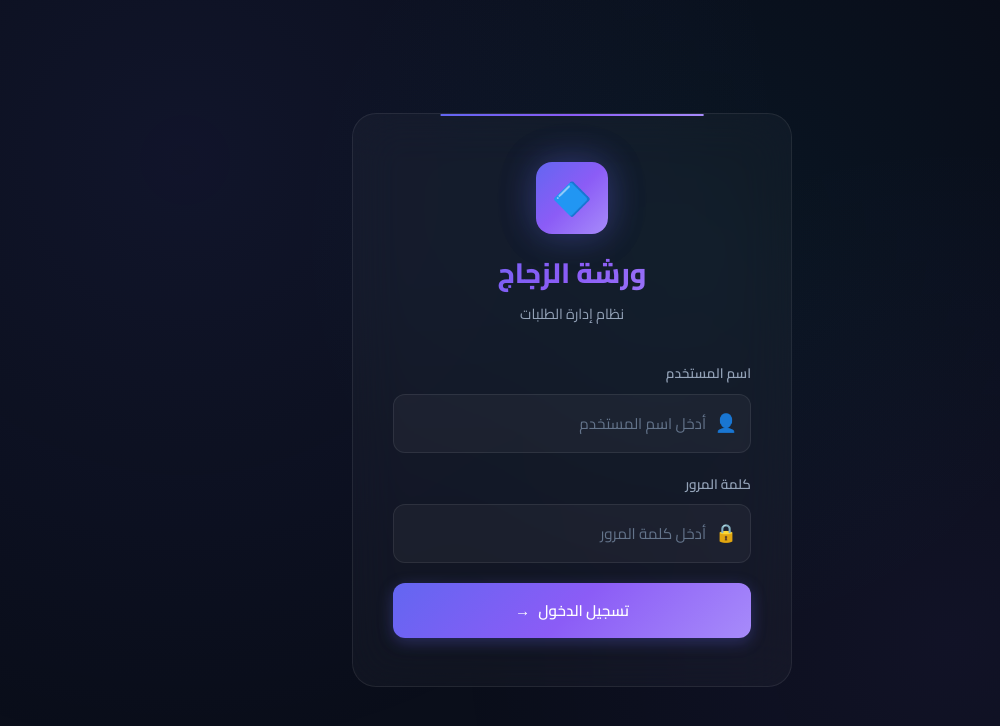
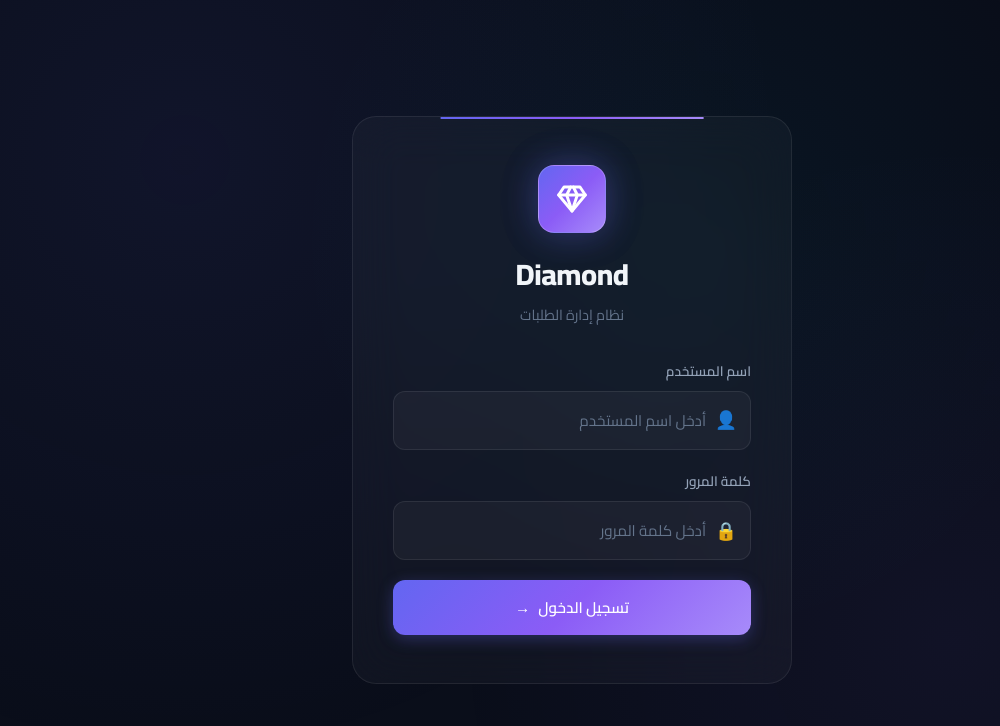
Before and after one commit to ahmedamr3000/Diamond-Front, an Angular app: page /login in a window 1280 px wide. Shown: the top 726 px of the page, without its empty margins (65-1065 px from the left). Built offline with nearby package versions, Linux system fonts and the light colour scheme.

Commit message:
fix: make login page logo identical to navbar brand icon

```diff
--- a/src/app/pages/login/login.component.html
+++ b/src/app/pages/login/login.component.html
@@ -2,8 +2,23 @@
   <div class="login-container">
     <div class="login-card">
       <div class="login-logo">
-        <div class="logo-icon">🔷</div>
-        <h1>ورشة الزجاج</h1>
+        <div class="brand-icon">
+          <svg
+            width="32"
+            height="32"
+            viewBox="0 0 24 24"
+            fill="none"
+            stroke="#ffffff"
+            stroke-width="2.2"
+            stroke-linecap="round"
+            stroke-linejoin="round"
+          >
+            <path d="M6 3h12l4 6-10 12L2 9z" />
+            <path d="M11 3 8 9l4 12 4-12-3-6" />
+            <path d="M2 9h20" />
+          </svg>
+        </div>
+        <h1>Diamond</h1>
         <p>نظام إدارة الطلبات</p>
       </div>
 
--- a/src/app/pages/order-detail/order-detail.component.html
+++ b/src/app/pages/order-detail/order-detail.component.html
@@ -54,6 +54,12 @@
         class="order-status-badge {{ getBadgeClass() }}"
         style="font-size: 0.9rem; padding: 8px 20px;"
       >{{ getStatusLabel() }}</span>
+      <button
+        class="btn-edit-order"
+        *ngIf="auth.canCreateOrder()"
+        (click)="openEditModal()"
+        title="تعديل اسم العميل وتفاصيل الطلب"
+      >✏️ تعديل البيانات</button>
       <button
         class="btn-delete-order"
         *ngIf="auth.canDeleteOrder()"
@@ -176,6 +182,64 @@
   </div>
 </div>
 
+<!-- Edit Order Modal -->
+<div class="modal-overlay" *ngIf="showEditModal" (click)="closeEditModal()">
+  <div class="modal-card modal-lg" (click)="$event.stopPropagation()">
+    <button class="modal-close" (click)="closeEditModal()">✕</button>
+    <div class="modal-header-box">
+      <div class="modal-icon">✏️</div>
+      <div>
+        <h3>تعديل بيانات الطلب</h3>
+        <p class="modal-subtitle">تعديل اسم العميل والمواصفات للطلب #{{ order?.orderId }}</p>
+      </div>
+    </div>
+
+    <form (ngSubmit)="confirmUpdateOrder()">
+      <div class="form-group">
+        <label for="editCustomerNameInput">اسم العميل <span class="required">*</span></label>
+        <div class="input-wrapper">
+          <input
+            type="text"
+            id="editCustomerNameInput"
+            [(ngModel)]="editCustomerName"
+            name="editCustomerName"
+            placeholder="مثال: هشام الحسيني"
+            required
+          />
+          <span class="input-icon">👤</span>
+        </div>
+      </div>
+
+      <div class="form-group">
+        <label for="editOrderDetailsInput">تفاصيل الطلب / المواصفات <span class="required">*</span></label>
+        <div class="input-wrapper">
+          <input
+            type="text"
+            id="editOrderDetailsInput"
+            [(ngModel)]="editOrderDetails"
+            name="editOrderDetails"
+            placeholder="مثال: 20 شفاف + 50 عاكس بني"
+            required
+          />
+          <span class="input-icon">🪟</span>
+        </div>
+      </div>
+
+      <div class="modal-actions">
+        <button
+          type="submit"
+          class="btn btn-primary"
+          [disabled]="isUpdating"
+        >
+          <span *ngIf="!isUpdating">💾 حفظ التعديلات</span>
+          <span *ngIf="isUpdating">⏳ جاري الحفظ...</span>
+        </button>
+        <button type="button" class="btn btn-outline" (click)="closeEditModal()">إلغاء</button>
+      </div>
+    </form>
+  </div>
+</div>
+
 <!-- Confirm Modal -->
 <div class="modal-overlay" *ngIf="showConfirmModal" (click)="closeConfirmModal()">
   <div class="modal-card confirm-modal" (click)="$event.stopPropagation()">
--- a/src/app/pages/order-detail/order-detail.component.ts
+++ b/src/app/pages/order-detail/order-detail.component.ts
@@ -1,5 +1,6 @@
 import { Component, OnInit } from '@angular/core';
 import { CommonModule } from '@angular/common';
+import { FormsModule } from '@angular/forms';
 import { ActivatedRoute, Router } from '@angular/router';
 import { AuthService } from '../../services/auth.service';
 import { OrdersService } from '../../services/orders.service';
@@ -9,7 +10,7 @@ import { ROLES_META } from '../../models/user.model';
 @Component({
   selector: 'app-order-detail',
   standalone: true,
-  imports: [CommonModule],
+  imports: [CommonModule, FormsModule],
   templateUrl: './order-detail.component.html',
   styleUrl: './order-detail.component.css'
 })
@@ -18,6 +19,12 @@ export class OrderDetailComponent implements OnInit {
   isLoading = true;
   steps = STEPS_CONFIG;
   selectedStepIndex = 0;
+
+  // Edit Order Modal
+  showEditModal = false;
+  editCustomerName = '';
+  editOrderDetails = '';
+  isUpdating = false;
 
   // Confirm modal
   showConfirmModal = false;
@@ -215,6 +222,43 @@ export class OrderDetailComponent implements OnInit {
     this.showConfirmModal = true;
   }
 
+  // Edit order modal
+  openEditModal(): void {
+    if (!this.order) return;
+    this.editCustomerName = this.order.customerName || '';
+    this.editOrderDetails = this.order.orderDetails || '';
+    this.showEditModal = true;
+  }
+
+  closeEditModal(): void {
+    this.showEditModal = false;
+    this.isUpdating = false;
+  }
+
+  confirmUpdateOrder(): void {
+    if (!this.order) return;
+    if (!this.editCustomerName.trim() || !this.editOrderDetails.trim()) {
+      this.displayToast('يرجى كتابة اسم العميل وتفاصيل الطلب', 'error');
+      return;
+    }
+
+    this.isUpdating = true;
+    this.ordersService.updateOrder(this.order.orderId, {
+      customerName: this.editCustomerName.trim(),
+      orderDetails: this.editOrderDetails.trim()
+    }).subscribe({
+      next: (updatedOrder) => {
+        this.order = updatedOrder;
+        this.closeEditModal();
+        this.displayToast('تم تعديل بيانات الطلب بنجاح ✓', 'success');
+      },
+      error: () => {
+        this.isUpdating = false;
+        this.displayToast('خطأ في تعديل بيانات الطلب', 'error');
+      }
+    });
+  }
+
   // Delete order
   onDeleteOrder(): void {
     if (!this.order) return;
--- a/src/app/services/orders.service.ts
+++ b/src/app/services/orders.service.ts
@@ -173,6 +173,27 @@ export class OrdersService {
     );
   }
 
+  updateOrder(orderId: number, payload: { customerName?: string; orderDetails?: string }): Observable<Order> {
+    return this.http.put<{ success: boolean; order: Order }>(`${API_URL}/orders/${orderId}`, {
+      role: this.auth.currentUser?.role,
+      customerName: payload.customerName,
+      orderDetails: payload.orderDetails
+    }).pipe(
+      map(res => this.normalizeOrder(res.order)),
+      catchError(() => {
+        const orders = this.getLocalOrders();
+        const order = orders.find(o => o.orderId === orderId);
+        if (order) {
+          if (payload.customerName !== undefined) order.customerName = payload.customerName;
+          if (payload.orderDetails !== undefined) order.orderDetails = payload.orderDetails;
+          this.saveLocalOrders(orders);
+          return of(this.normalizeOrder(order));
+        }
+        throw new Error('تعذر تعديل الطلب');
+      })
+    );
+  }
+
   deleteOrder(orderId: number): Observable<any> {
     return this.http.request('DELETE', `${API_URL}/orders/${orderId}`, {
       body: { role: this.auth.currentUser?.role }
--- a/src/environments/environment.prod.ts
+++ b/src/environments/environment.prod.ts
@@ -1,4 +1,4 @@
 export const environment = {
   production: true,
-  apiUrl: '/api' // Update with your Vercel backend URL e.g. 'https://glass-workshop-backend.vercel.app/api'
+  apiUrl: 'https://diamond-back-end-wine.vercel.app/', // Update with your Vercel backend URL e.g. 'https://glass-workshop-backend.vercel.app/api'
 };
--- a/src/index.html
+++ b/src/index.html
@@ -1,17 +1,23 @@
 <!doctype html>
 <html lang="ar" dir="rtl">
-<head>
-  <meta charset="utf-8">
-  <title>ورشة الزجاج — نظام إدارة الطلبات</title>
-  <meta name="description" content="نظام إدارة طلبات ورشة الزجاج — تتبع مراحل التنفيذ وإدارة الأدوار">
-  <base href="/">
-  <meta name="viewport" content="width=device-width, initial-scale=1">
-  <link rel="icon" type="image/x-icon" href="favicon.ico">
-  <link rel="preconnect" href="https://fonts.googleapis.com">
-  <link rel="preconnect" href="https://fonts.gstatic.com" crossorigin>
-  <link href="https://fonts.googleapis.com/css2?family=Cairo:wght@300;400;500;600;700;800;900&family=Inter:wght@300;400;500;600;700;800&display=swap" rel="stylesheet">
-</head>
-<body>
-  <app-root></app-root>
-</body>
+  <head>
+    <meta charset="utf-8" />
+    <title>Diamond — نظام إدارة الطلبات</title>
+    <meta
+      name="description"
+      content="نظام إدارة طلبات Diamond — تتبع مراحل التنفيذ وإدارة الأدوار"
+    />
+    <base href="/" />
+    <meta name="viewport" content="width=device-width, initial-scale=1" />
+    <link rel="icon" type="image/x-icon" href="favicon.ico" />
+    <link rel="preconnect" href="https://fonts.googleapis.com" />
+    <link rel="preconnect" href="https://fonts.gstatic.com" crossorigin />
+    <link
+      href="https://fonts.googleapis.com/css2?family=Cairo:wght@300;400;500;600;700;800;900&family=Inter:wght@300;400;500;600;700;800&display=swap"
+      rel="stylesheet"
+    />
+  </head>
+  <body>
+    <app-root></app-root>
+  </body>
 </html>
--- a/src/styles.css
+++ b/src/styles.css
@@ -199,28 +199,40 @@ body::before {
   background: var(--accent-gradient);
 }
 
-.login-logo { text-align: center; margin-bottom: 36px; }
+.login-logo {
+  display: flex;
+  flex-direction: column;
+  align-items: center;
+  text-align: center;
+  margin-bottom: 32px;
+}
 
-.login-logo .logo-icon {
-  width: 72px; height: 72px;
+.login-logo .brand-icon {
+  width: 68px;
+  height: 68px;
   margin: 0 auto 16px;
   background: var(--accent-gradient);
   border-radius: var(--radius-lg);
-  display: flex; align-items: center; justify-content: center;
-  font-size: 32px;
-  box-shadow: var(--shadow-glow);
+  display: flex;
+  align-items: center;
+  justify-content: center;
+  box-shadow: 0 8px 24px var(--accent-primary-glow);
+  border: 1px solid rgba(255, 255, 255, 0.2);
   animation: pulse-glow 3s ease-in-out infinite;
 }
 
 .login-logo h1 {
-  font-size: 1.75rem; font-weight: 800;
-  background: var(--accent-gradient);
-  -webkit-background-clip: text;
-  -webkit-text-fill-color: transparent;
-  background-clip: text;
+  font-size: 1.85rem;
+  font-weight: 800;
+  color: var(--text-primary);
+  letter-spacing: -0.5px;
 }
 
-.login-logo p { color: var(--text-secondary); font-size: 0.9rem; margin-top: 4px; }
+.login-logo p {
+  color: var(--text-muted);
+  font-size: 0.9rem;
+  margin-top: 4px;
+}
 
 .form-group { margin-bottom: 20px; }
 .form-group label { display: block; font-size: 0.85rem; font-weight: 600; color: var(--text-secondary); margin-bottom: 8px; }
@@ -698,6 +710,25 @@ body::before {
 
 .detail-header-info .detail-date { color: var(--text-muted); font-size: 0.85rem; }
 .detail-header-status { display: flex; align-items: center; gap: 12px; }
+
+.btn-edit-order {
+  padding: 8px 16px;
+  border-radius: var(--radius-md);
+  background: rgba(99, 102, 241, 0.12);
+  border: 1px solid rgba(99, 102, 241, 0.3);
+  color: #a5b4fc;
+  font-family: var(--font-ar);
+  font-size: 0.85rem;
+  font-weight: 600;
+  display: flex; align-items: center; justify-content: center; gap: 6px;
+  cursor: pointer;
+  transition: all var(--transition-fast);
+}
+.btn-edit-order:hover {
+  background: rgba(99, 102, 241, 0.25);
+  border-color: rgba(99, 102, 241, 0.5);
+  color: #ffffff;
+}
 
 .btn-delete-order {
   padding: 8px 16px;
```
